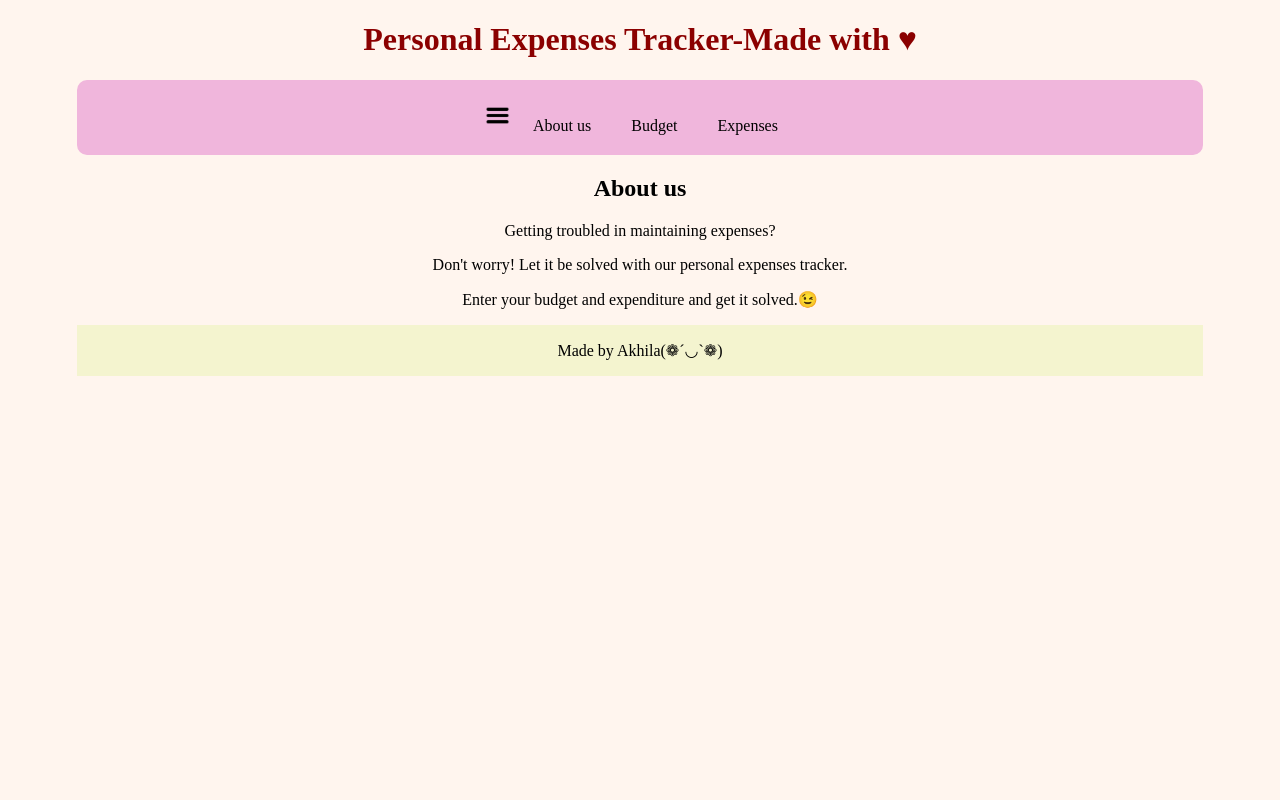
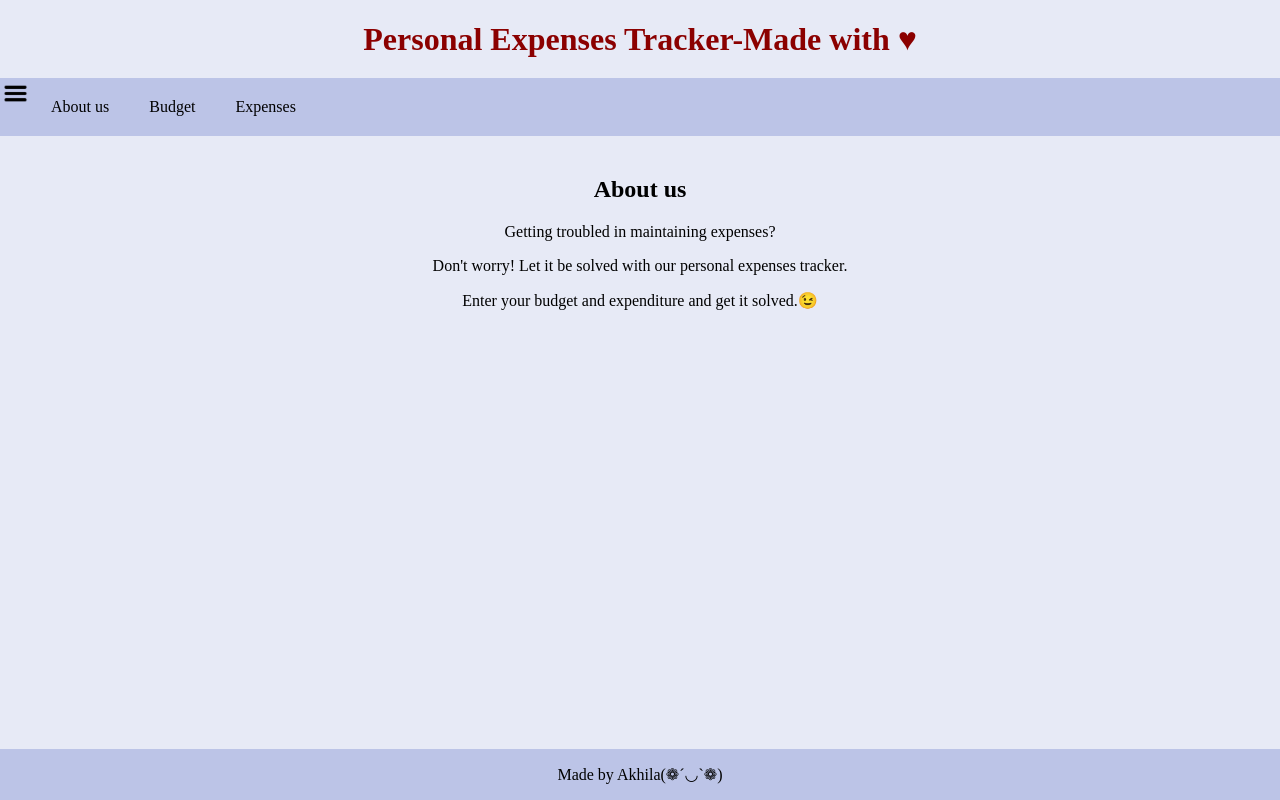
Before and after one commit to Akhila-Satti/personal_expenses_tracker, a React (Vite) app: page / in a window 1280 px wide. Both pictures are taken after typing "Sample", "Sample123" into the empty fields and a click on the button "Login". Built offline with nearby package versions, Linux system fonts and the light colour scheme.

Commit message:
styled the componenets

```diff
--- a/src/App.css
+++ b/src/App.css
@@ -1,10 +1,19 @@
 #title{
   color:darkred;
+
+
+  height:35px;
+  width: auto;
+  text-align: center;
+
 }
+
 header{
-  background-color: rgb(240, 182, 220);
-  border-radius: 10px;
-  padding:20px;
+
+  width: 100%;
+  margin-bottom: 20px;
+  background-color:  #bcc4e7;
+
 }
 nav a{
   text-decoration: none;
@@ -15,5 +24,15 @@ nav a{
   font: arial;
 }
 footer{
-  background-color: rgb(244, 244, 207);
+
+  width: 100%;
+  background-color: #bcc4e7;
 }
+main{
+  flex:1;
+}
+#headerbar{
+  display:flex;
+  flex-direction: row;
+  justify-content: flex-start;
+}
--- a/src/App.jsx
+++ b/src/App.jsx
@@ -35,7 +35,7 @@ function Actual(props){
         <h1 id="title">Personal Expenses Tracker-Made with &hearts;</h1>
       </div>
       <header>
-        <nav>
+        <nav id="headerbar">
           <Sidenav setPage={props.setPage}/>
           <a href="#about" onClick={()=>{
             props.setPage("default")
--- a/src/Budgets.css
+++ b/src/Budgets.css
@@ -1,10 +1,11 @@
 #budgetssection{
     display: flex;
-    flex-direction: row-reverse;
+    flex-direction: row;
+    justify-content: flex-end;
 
 }
 #budgetspanel{
-    background-color: rgb(164, 144, 113);
+    background-color: #657e9e;
     border-radius: 10px;
 }
 
--- a/src/Expenses.css
+++ b/src/Expenses.css
@@ -1,9 +1,10 @@
 #expensespanel{
-    background-color: rgb(203, 163, 116);
+    background-color: #657e9e;
 }
 #expensehandlers{
     display:flex;
-    flex-direction: row-reverse;
+    flex-direction: row;
+    justify-content: flex-end;
 }
 .iconbtns{
     width: 20px;
--- a/src/Login.css
+++ b/src/Login.css
@@ -1,6 +1,6 @@
 #login{
     margin:0 auto;
-    background-color: bisque;
+    background-color: #a2a8d3;
     padding:30px;
     border-radius: 20px;
 
--- a/src/Sidenav.css
+++ b/src/Sidenav.css
@@ -5,13 +5,13 @@
   padding: 8px;
   text-decoration: none;
   font-size: 25px;
-  color: #d8a1bd;
+  color:  #030a10;
   display: block;
 }
 
 /* When you mouse over the navigation links, change their color */
 .sidenav a:hover {
-  background-color: #792d2d54;
+  background-color:  #38598b;
 }
 
 #navigator1{
@@ -26,9 +26,9 @@
 .sidenav {
   height: 100%;
   position: fixed;
-  z-index: 1;
+  z-index: 100;
   top: 0;
   left: 0;
   padding-top: 60px;
-  background-color: #8f8b8b;
+  background-color: #474c63;
 }
--- a/src/Signup.css
+++ b/src/Signup.css
@@ -1,6 +1,6 @@
 #signup{
     margin:0 auto;
-    background-color: bisque;
+    background-color:#a2a8d3;
     padding:30px;
     border-radius: 20px;
 
--- a/src/index.css
+++ b/src/index.css
@@ -1,14 +1,15 @@
-
 
 body {
   margin: 0;
-  background-color: seashell;
+  display: flex;
+  flex-direction: column;
+  background-color: #e7eaf6;
+  min-width: 100%;
+  min-height: 100vh; /* Takes up 100% of the viewport height */
 }
-
 #root {
-  width: 1126px;
-  max-width: 100%;
-  margin: 0 auto;
+ width:100%;
+  margin: 0;
   text-align: center;
   border-inline: 1px solid var(--border);
   min-height: 100svh;
```
